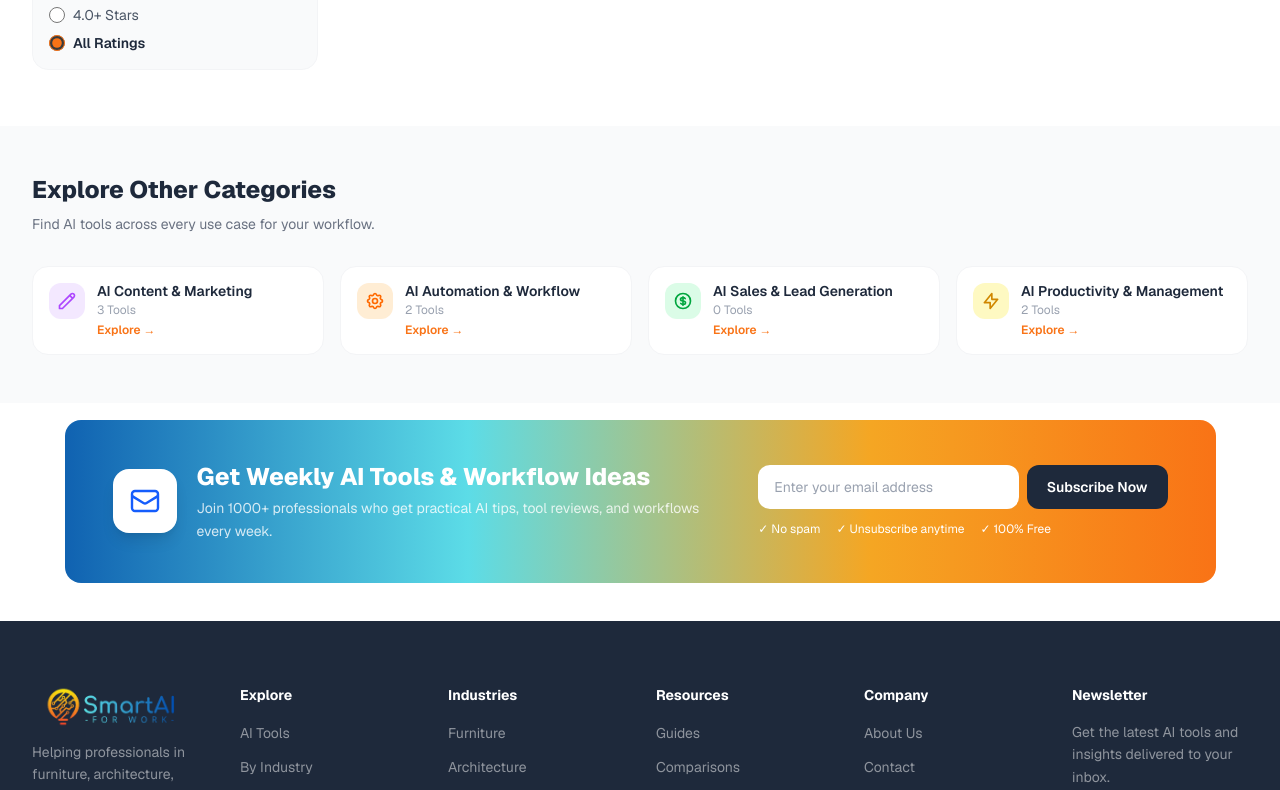
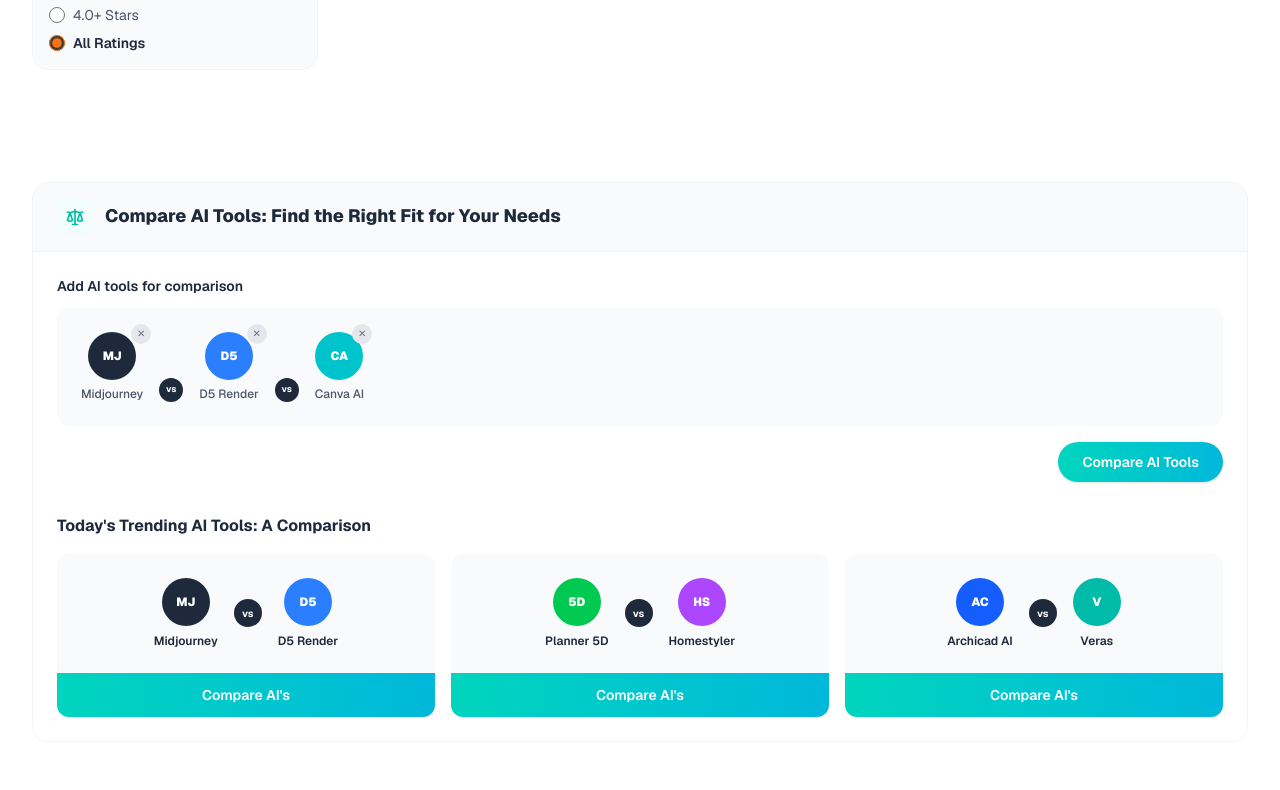
Before and after one commit to tienbaoweb-learn/smart-ai-directory, a Next.js app: page /ai-tools/design in a window 1280 px wide. Shown: the part 1140-1930 px from the top of the page. Built offline with nearby package versions, Linux system fonts and the light colour scheme.

Commit message:
add Compare AI Tools section to design category page

```diff
--- a/app/ai-tools/design/page.tsx
+++ b/app/ai-tools/design/page.tsx
@@ -146,7 +146,7 @@
 
   const stats = [
     {
-      value: "200+",
+      value: "20+",
       label: "Tools Reviewed",
       icon: (
         <svg className="w-4 h-4 text-[#F97316]" fill="none" stroke="currentColor" strokeWidth={2} viewBox="0 0 24 24">
@@ -155,8 +155,8 @@
       ),
     },
     {
-      value: "12",
-      label: "Categories",
+      value: "4",
+      label: "Industries",
       icon: (
         <svg className="w-4 h-4 text-[#0EA5E9]" fill="none" stroke="currentColor" strokeWidth={2} viewBox="0 0 24 24">
           <path strokeLinecap="round" strokeLinejoin="round" d="M4 6a2 2 0 012-2h2a2 2 0 012 2v2a2 2 0 01-2 2H6a2 2 0 01-2-2V6zM14 6a2 2 0 012-2h2a2 2 0 012 2v2a2 2 0 01-2 2h-2a2 2 0 01-2-2V6zM4 16a2 2 0 012-2h2a2 2 0 012 2v2a2 2 0 01-2 2H6a2 2 0 01-2-2v-2zM14 16a2 2 0 012-2h2a2 2 0 012 2v2a2 2 0 01-2 2h-2a2 2 0 01-2-2v-2z" />
@@ -164,7 +164,7 @@
       ),
     },
     {
-      value: "200+",
+      value: "100+",
       label: "Hours Tested",
       icon: (
         <svg className="w-4 h-4 text-[#F97316]" fill="none" stroke="currentColor" strokeWidth={2} viewBox="0 0 24 24">
@@ -224,7 +224,7 @@
         </div>
 
         {/* Search bar */}
-        <div className="flex gap-3 mb-5">
+        <div className="flex gap-3 mb-5 max-w-[610px]">
           <div className="flex-1 flex items-center gap-2 bg-white border border-gray-200 rounded-xl px-4 py-3 shadow-sm focus-within:border-orange-300 transition-colors">
             <svg className="w-4 h-4 text-gray-400 shrink-0" fill="none" stroke="currentColor" strokeWidth={2} viewBox="0 0 24 24">
               <path strokeLinecap="round" strokeLinejoin="round" d="M21 21l-4.35-4.35M17 11A6 6 0 115 11a6 6 0 0112 0z" />
@@ -338,6 +338,147 @@
         Reset Filters
       </button>
     </div>
+  );
+}
+
+// ─── COMPARE SECTION ─────────────────────────────────────────────────────────
+
+const COMPARE_SLOTS = [
+  { name: "Midjourney",  bg: "bg-[#1E293B]", initials: "MJ" },
+  { name: "D5 Render",   bg: "bg-blue-500",  initials: "D5" },
+  { name: "Canva AI",    bg: "bg-[#00C4CC]", initials: "CA" },
+];
+
+const TRENDING_PAIRS = [
+  {
+    a: { name: "Midjourney",  bg: "bg-[#1E293B]", initials: "MJ" },
+    b: { name: "D5 Render",   bg: "bg-blue-500",  initials: "D5" },
+  },
+  {
+    a: { name: "Planner 5D",  bg: "bg-green-500",  initials: "5D" },
+    b: { name: "Homestyler",  bg: "bg-purple-500", initials: "HS" },
+  },
+  {
+    a: { name: "Archicad AI", bg: "bg-blue-600",   initials: "AC" },
+    b: { name: "Veras",       bg: "bg-teal-500",   initials: "V"  },
+  },
+];
+
+function VsBadge({ size = "sm" }: { size?: "sm" | "md" }) {
+  const cls = size === "md"
+    ? "w-7 h-7 text-[10px]"
+    : "w-6 h-6 text-[9px]";
+  return (
+    <div className={`${cls} rounded-full bg-[#1E293B] flex items-center justify-center shrink-0`}>
+      <span className="text-white font-bold">vs</span>
+    </div>
+  );
+}
+
+function CompareSection() {
+  return (
+    <section className="py-10 sm:py-14 bg-white">
+      <div className="max-w-7xl mx-auto px-4 sm:px-6 lg:px-8">
+        <div className="border border-gray-100 rounded-2xl overflow-hidden">
+
+          {/* ── Header bar ── */}
+          <div className="bg-gray-50 rounded-t-2xl px-6 py-4 flex items-center gap-3 border-b border-gray-100">
+            <div className="w-9 h-9 rounded-xl bg-teal-50 flex items-center justify-center shrink-0">
+              <svg className="w-5 h-5 text-teal-500" fill="none" stroke="currentColor" strokeWidth={2} viewBox="0 0 24 24">
+                <path strokeLinecap="round" strokeLinejoin="round" d="M3 6l3 1m0 0l-3 9a5.002 5.002 0 006.001 0M6 7l3 9M6 7l6-2m6 2l3-1m-3 1l-3 9a5.002 5.002 0 006.001 0M18 7l3 9m-3-9l-6-2m0-2v2m0 16V5m0 16H9m3 0h3" />
+              </svg>
+            </div>
+            <h2 className="font-extrabold text-[#1E293B] text-base sm:text-lg leading-snug">
+              Compare AI Tools: Find the Right Fit for Your Needs
+            </h2>
+          </div>
+
+          <div className="p-6 bg-white">
+
+            {/* ── Tool selector row ── */}
+            <p className="text-sm font-semibold text-[#1E293B] mb-3">Add AI tools for comparison</p>
+            <div className="bg-gray-50 rounded-xl p-6 flex flex-wrap items-end gap-4 mb-4">
+              {COMPARE_SLOTS.map((tool, i) => (
+                <React.Fragment key={tool.name}>
+                  {i > 0 && <VsBadge size="sm" />}
+                  <div className="relative flex flex-col items-center gap-1.5">
+                    {/* Remove button */}
+                    <button
+                      className="absolute -top-2 -right-2 w-5 h-5 rounded-full bg-gray-200 hover:bg-gray-300 flex items-center justify-center text-gray-500 text-[10px] leading-none transition-colors z-10"
+                      aria-label={`Remove ${tool.name}`}
+                    >
+                      ✕
+                    </button>
+                    <div className={`w-12 h-12 rounded-full ${tool.bg} flex items-center justify-center`}>
+                      <span className="text-white font-black text-xs">{tool.initials}</span>
+                    </div>
+                    <span className="text-xs text-gray-600 font-medium whitespace-nowrap">{tool.name}</span>
+                  </div>
+                </React.Fragment>
+              ))}
+              {/* Add slot — shown only when fewer than 3 tools selected */}
+              {COMPARE_SLOTS.length < 3 && (
+                <>
+                  <VsBadge size="sm" />
+                  <div className="flex flex-col items-center gap-1.5">
+                    <div className="w-12 h-12 rounded-full border-2 border-dashed border-gray-300 hover:border-teal-400 flex items-center justify-center transition-colors cursor-pointer">
+                      <span className="text-gray-400 text-xl leading-none">+</span>
+                    </div>
+                    <span className="text-xs text-gray-400">Add Tool</span>
+                  </div>
+                </>
+              )}
+            </div>
+
+            {/* ── Compare button ── */}
+            <div className="flex justify-end mb-8">
+              <button className="bg-gradient-to-r from-teal-400 to-cyan-500 hover:opacity-90 text-white font-semibold px-6 py-2.5 rounded-full text-sm transition-opacity shadow-sm">
+                Compare AI Tools
+              </button>
+            </div>
+
+            {/* ── Trending comparisons ── */}
+            <h3 className="font-bold text-[#1E293B] text-base mb-4">
+              Today&apos;s Trending AI Tools: A Comparison
+            </h3>
+            <div className="grid grid-cols-1 md:grid-cols-3 gap-4">
+              {TRENDING_PAIRS.map((pair) => (
+                <div
+                  key={`${pair.a.name}-${pair.b.name}`}
+                  className="bg-gray-50 rounded-xl overflow-hidden flex flex-col"
+                >
+                  <div className="flex items-center justify-center gap-4 p-6 flex-1">
+                    {/* Tool A */}
+                    <div className="flex flex-col items-center gap-2">
+                      <div className={`w-12 h-12 rounded-full ${pair.a.bg} flex items-center justify-center`}>
+                        <span className="text-white font-black text-xs">{pair.a.initials}</span>
+                      </div>
+                      <span className="text-xs font-semibold text-[#1E293B] text-center leading-tight">{pair.a.name}</span>
+                    </div>
+
+                    <VsBadge size="md" />
+
+                    {/* Tool B */}
+                    <div className="flex flex-col items-center gap-2">
+                      <div className={`w-12 h-12 rounded-full ${pair.b.bg} flex items-center justify-center`}>
+                        <span className="text-white font-black text-xs">{pair.b.initials}</span>
+                      </div>
+                      <span className="text-xs font-semibold text-[#1E293B] text-center leading-tight">{pair.b.name}</span>
+                    </div>
+                  </div>
+
+                  {/* Full-width bottom button */}
+                  <button className="w-full bg-gradient-to-r from-teal-400 to-cyan-500 hover:opacity-90 text-white font-semibold py-3 text-sm transition-opacity">
+                    Compare AI&apos;s
+                  </button>
+                </div>
+              ))}
+            </div>
+
+          </div>
+        </div>
+      </div>
+    </section>
   );
 }
 
@@ -557,6 +698,7 @@
         </div>
       </section>
 
+      <CompareSection />
       <ExploreOtherCategories />
       <Newsletter />
       <Footer />
```
